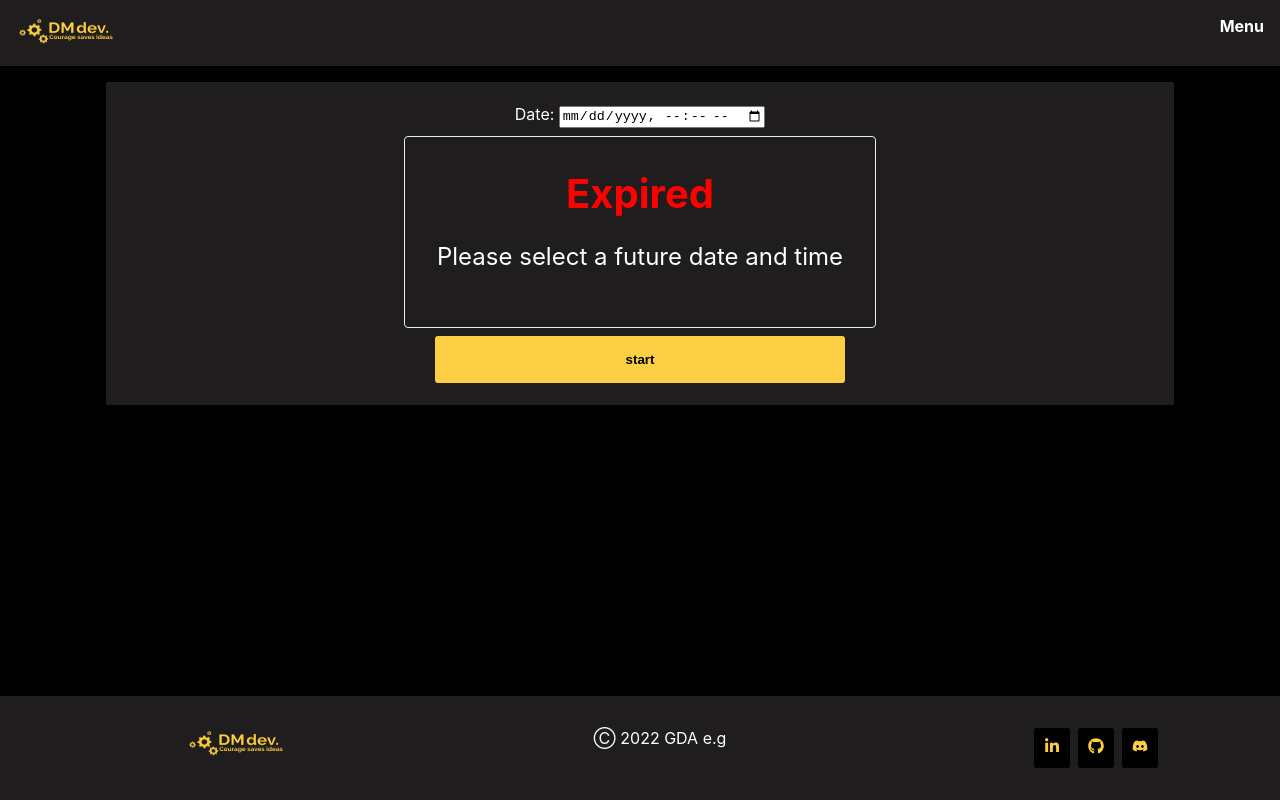
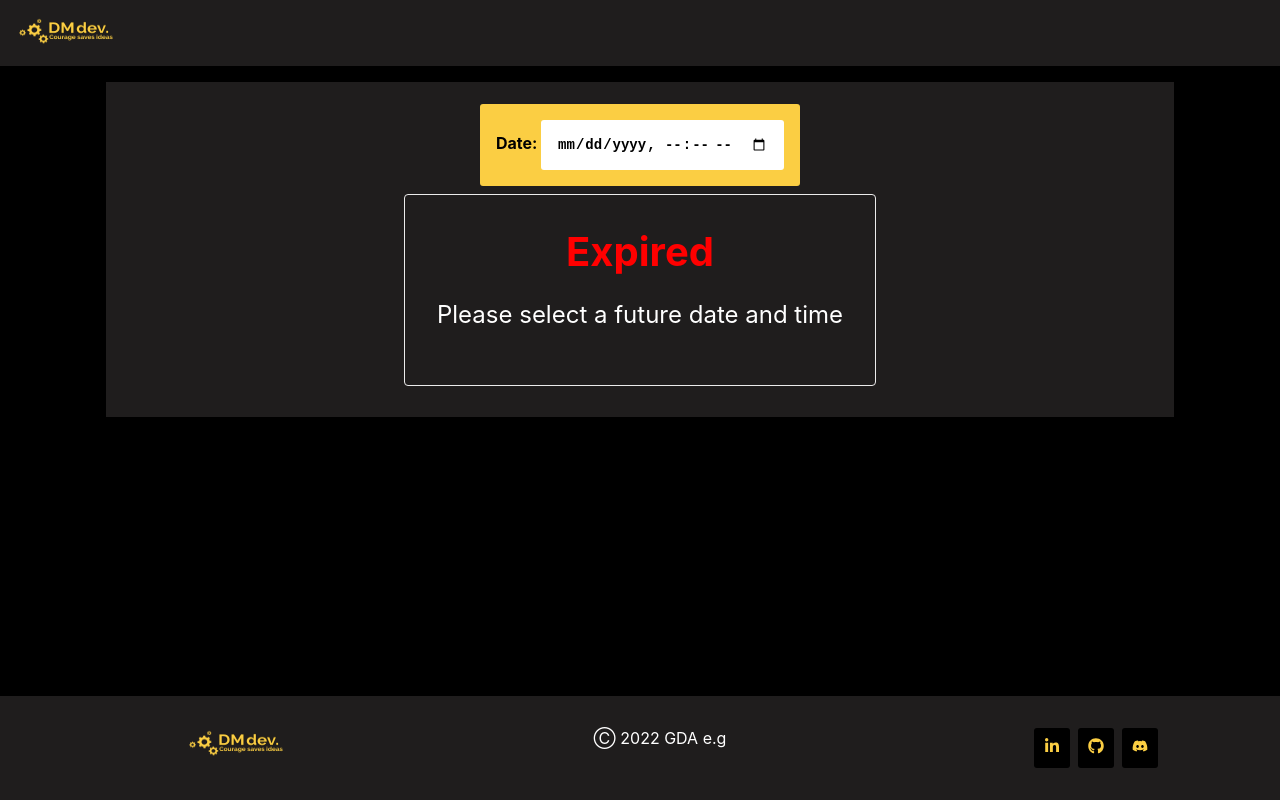
Before and after one commit to DoddyMatabaro/timeChrono22, a React (Create React App) app: page / in a window 1280 px wide. Built offline with nearby package versions, Linux system fonts and the light colour scheme.

Commit message:
reajust styles fro same elements

```diff
--- a/src/ClockItems/clockItems.css
+++ b/src/ClockItems/clockItems.css
@@ -21,16 +21,21 @@ article{
 h1{
     font-size: 65px;
 }
-button{
+.clock-date{
     border: none;
     border-radius: 3px;
     font-weight: bold;
     color: black;
-    width: 40%;
     padding: 1rem;
     background-color: #FBCE43;
 }
-
+.clock-date input{
+    border: none;
+    padding: 1rem;
+    font-size: 14px;
+    font-weight: bold;
+    border-radius: 3px;
+}
 
 .expired-notice {
     text-align: center;
--- a/src/ClockItems/index.jsx
+++ b/src/ClockItems/index.jsx
@@ -45,7 +45,7 @@ function ClockItems() {
 
   return (
     <article>
-            <div>
+            <div className='clock-date'>
                 <label>Date: </label>
                 <input
                     type="datetime-local"
@@ -63,7 +63,6 @@ function ClockItems() {
                       seconds={seconds}
                   />
             }
-                 <button >start</button>
     </article>
   )
 }
--- a/src/Header/index.jsx
+++ b/src/Header/index.jsx
@@ -10,7 +10,7 @@ function Header() {
             <img src={logo} alt="logo" />
         </div>
         <nav>
-            Menu
+            {/* Menu */}
         </nav>
     </header>
 
```
